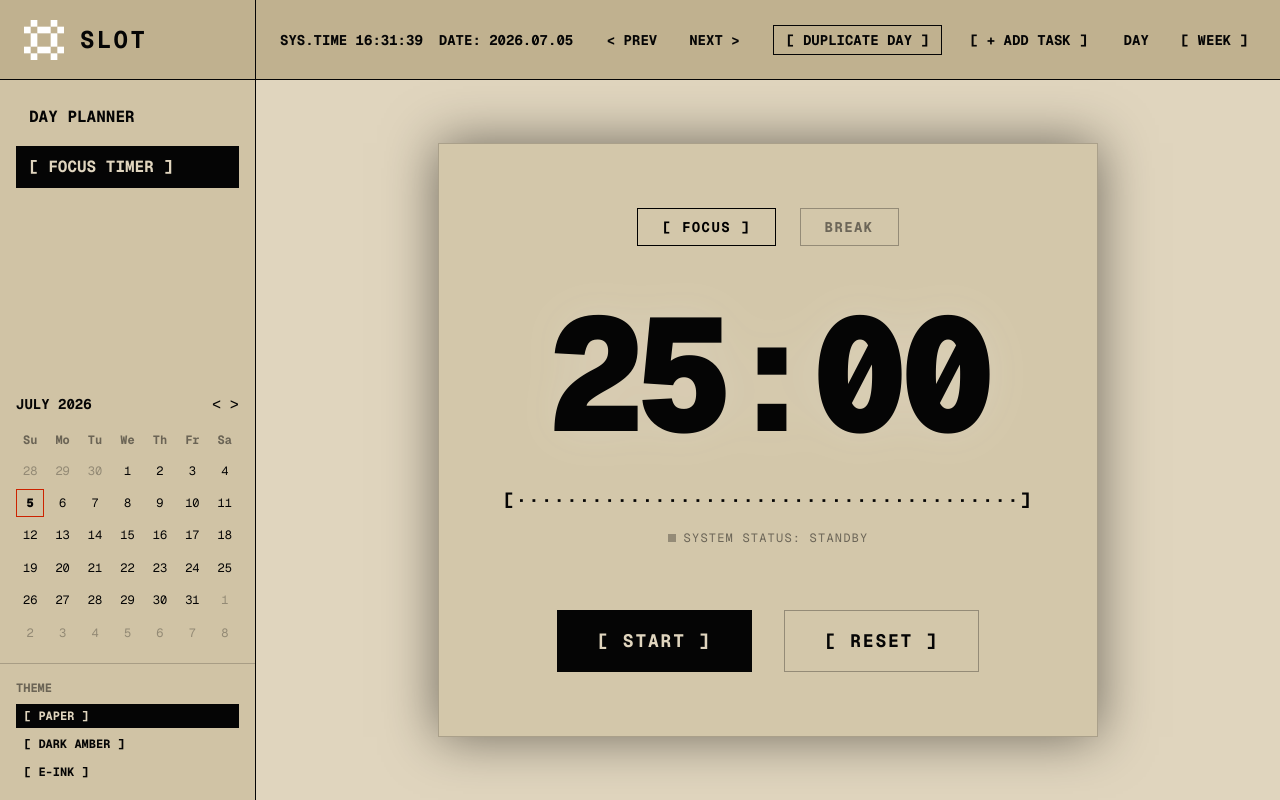
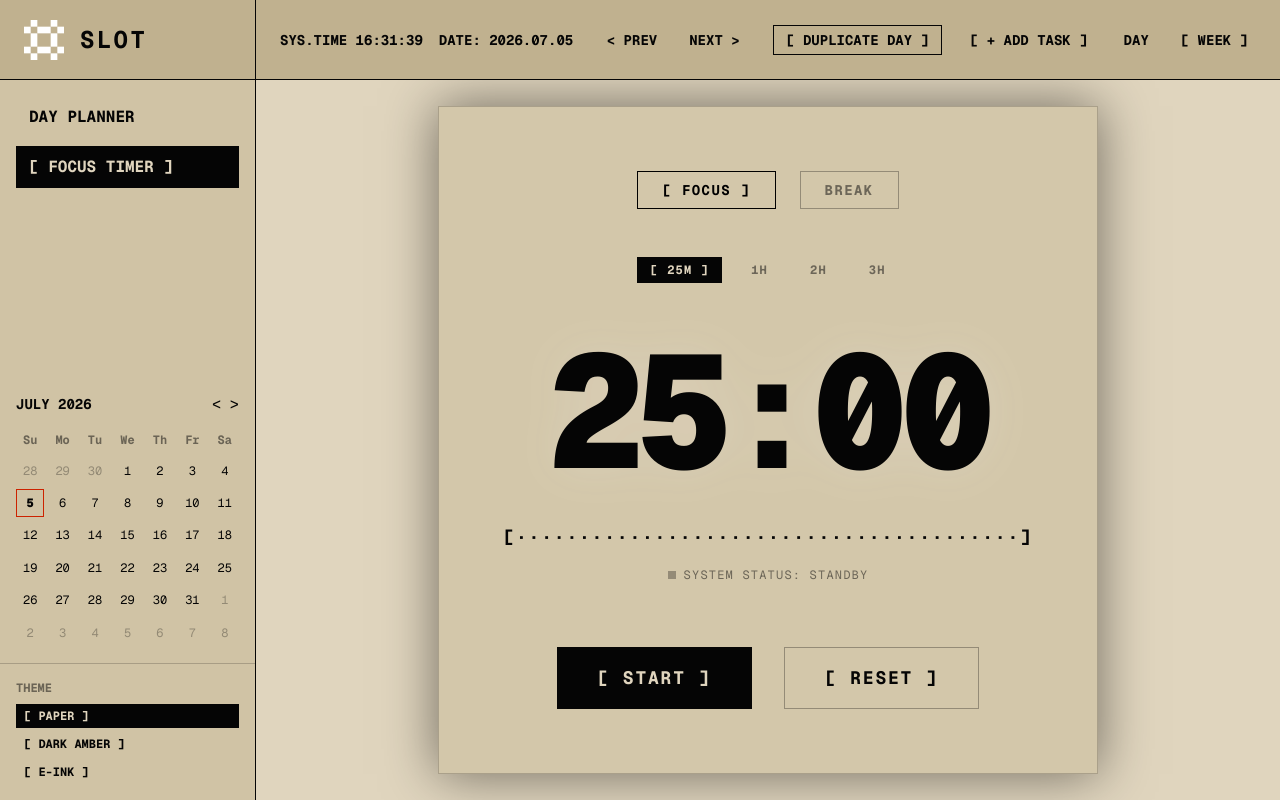
Before and after one commit to MukundhArul/slot, a Next.js app: page / in a window 1280 px wide. Both pictures are taken after a click on the button "FOCUS TIMER". Built offline with nearby package versions, Linux system fonts and the light colour scheme.

Commit message:
feat: add duration selector to focus timer (25m, 1h, 2h, 3h)

```diff
--- a/src/components/FocusTimer.tsx
+++ b/src/components/FocusTimer.tsx
@@ -6,6 +6,7 @@ export default function FocusTimer() {
   const [timeLeft, setTimeLeft] = useState(25 * 60);
   const [isActive, setIsActive] = useState(false);
   const [mode, setMode] = useState<'FOCUS' | 'BREAK'>('FOCUS');
+  const [focusDuration, setFocusDuration] = useState(25); // in minutes
 
   useEffect(() => {
     let interval: NodeJS.Timeout;
@@ -24,20 +25,28 @@ export default function FocusTimer() {
 
   const resetTimer = () => {
     setIsActive(false);
-    setTimeLeft(mode === 'FOCUS' ? 25 * 60 : 5 * 60);
+    setTimeLeft(mode === 'FOCUS' ? focusDuration * 60 : 5 * 60);
   };
 
   const switchMode = (newMode: 'FOCUS' | 'BREAK') => {
     setMode(newMode);
     setIsActive(false);
-    setTimeLeft(newMode === 'FOCUS' ? 25 * 60 : 5 * 60);
+    setTimeLeft(newMode === 'FOCUS' ? focusDuration * 60 : 5 * 60);
+  };
+
+  const changeFocusDuration = (mins: number) => {
+    setFocusDuration(mins);
+    if (mode === 'FOCUS') {
+      setIsActive(false);
+      setTimeLeft(mins * 60);
+    }
   };
 
   const minutes = Math.floor(timeLeft / 60);
   const seconds = timeLeft % 60;
 
   // Progress bar logic
-  const totalSeconds = mode === 'FOCUS' ? 25 * 60 : 5 * 60;
+  const totalSeconds = mode === 'FOCUS' ? focusDuration * 60 : 5 * 60;
   const progress = 1 - (timeLeft / totalSeconds);
   const barLength = 40;
   const filledBars = Math.floor(progress * barLength);
@@ -77,6 +86,26 @@ export default function FocusTimer() {
           </button>
         </div>
 
+        {/* Duration Selector for Focus Mode */}
+        {mode === 'FOCUS' && (
+          <div className="flex gap-4 text-xs font-bold tracking-widest">
+            {[
+              { label: '25M', value: 25 },
+              { label: '1H', value: 60 },
+              { label: '2H', value: 120 },
+              { label: '3H', value: 180 }
+            ].map(opt => (
+              <button
+                key={opt.value}
+                onClick={() => changeFocusDuration(opt.value)}
+                className={`px-3 py-1 transition-colors border ${focusDuration === opt.value ? 'bg-foreground text-background border-foreground' : 'border-transparent text-foreground/50 hover:text-foreground'}`}
+              >
+                {focusDuration === opt.value ? `[ ${opt.label} ]` : opt.label}
+              </button>
+            ))}
+          </div>
+        )}
+
         {/* Countdown Display */}
         <div className="flex flex-col items-center">
           <div className="text-[10rem] leading-none font-black tracking-tighter text-foreground drop-shadow-[0_0_25px_rgba(255,255,255,0.15)]">
```
